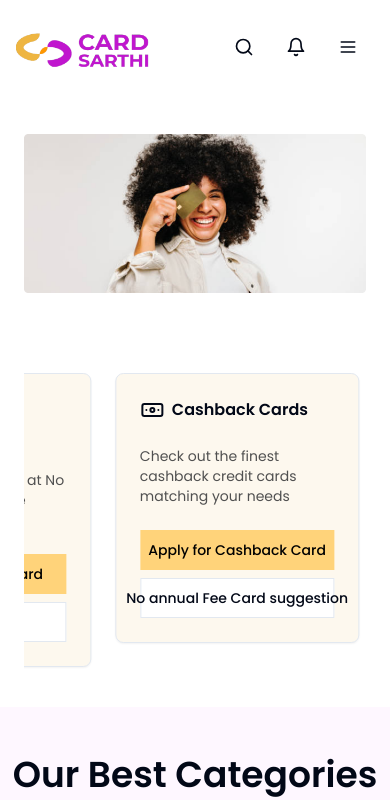
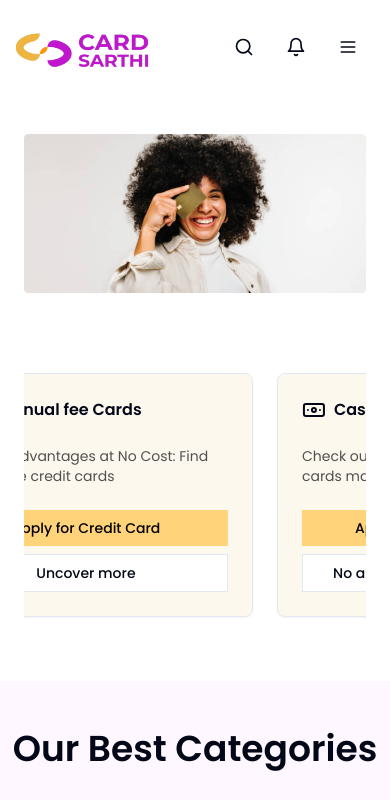
Before and after one commit to ohnishant/card-sarthi, a Next.js app: page / in a window 390 px wide. Shown: the top 800 px of the page. Built offline with nearby package versions, Linux system fonts and the light colour scheme.

Commit message:
fix: text overflow on cards on phone

```diff
--- a/src/app/_components/CardOptions.tsx
+++ b/src/app/_components/CardOptions.tsx
@@ -79,7 +79,7 @@ const MobileCard: React.FC<MobileCardProps> = ({
   linkOutline,
 }) => {
   return (
-    <CarouselItem className="basis-3/4 md:basis-1/3 h-full">
+    <CarouselItem className="sm:basis-8/12 h-full">
       <div className="p-1 h-full">
         <Card className="bg-[#FDF8EE] h-full outline-none">
           <CardHeader>
@@ -93,12 +93,15 @@ const MobileCard: React.FC<MobileCardProps> = ({
           </CardContent>
           <CardFooter className="flex flex-col items-center gap-2">
             <div className="w-full">
-              <Button className="w-full bg-[#FFD37A] text-black hover:bg-[#FFD37A] rounded-none">
+              <Button className="w-full bg-[#FFD37A] text-black text-wrap h-auto hover:bg-[#FFD37A] rounded-none">
                 {button}
               </Button>
             </div>
             <div className="w-full">
-              <Button variant="outline" className="w-full rounded-none">
+              <Button
+                variant="outline"
+                className="w-full rounded-none text-wrap h-auto"
+              >
                 {buttonOutline}
               </Button>
             </div>
--- a/tailwind.config.ts
+++ b/tailwind.config.ts
@@ -1,13 +1,13 @@
-import type { Config } from "tailwindcss"
+import type { Config } from "tailwindcss";
 
 const config = {
   darkMode: ["class"],
   content: [
-    './pages/**/*.{ts,tsx}',
-    './components/**/*.{ts,tsx}',
-    './app/**/*.{ts,tsx}',
-    './src/**/*.{ts,tsx}',
-	],
+    "./pages/**/*.{ts,tsx}",
+    "./components/**/*.{ts,tsx}",
+    "./app/**/*.{ts,tsx}",
+    "./src/**/*.{ts,tsx}",
+  ],
   prefix: "",
   theme: {
     container: {
@@ -15,6 +15,7 @@ const config = {
       padding: "2rem",
       screens: {
         "2xl": "1400px",
+        xs: "480px",
       },
     },
     extend: {
@@ -75,6 +76,6 @@ const config = {
     },
   },
   plugins: [require("tailwindcss-animate")],
-} satisfies Config
+} satisfies Config;
 
-export default config
+export default config;
```
